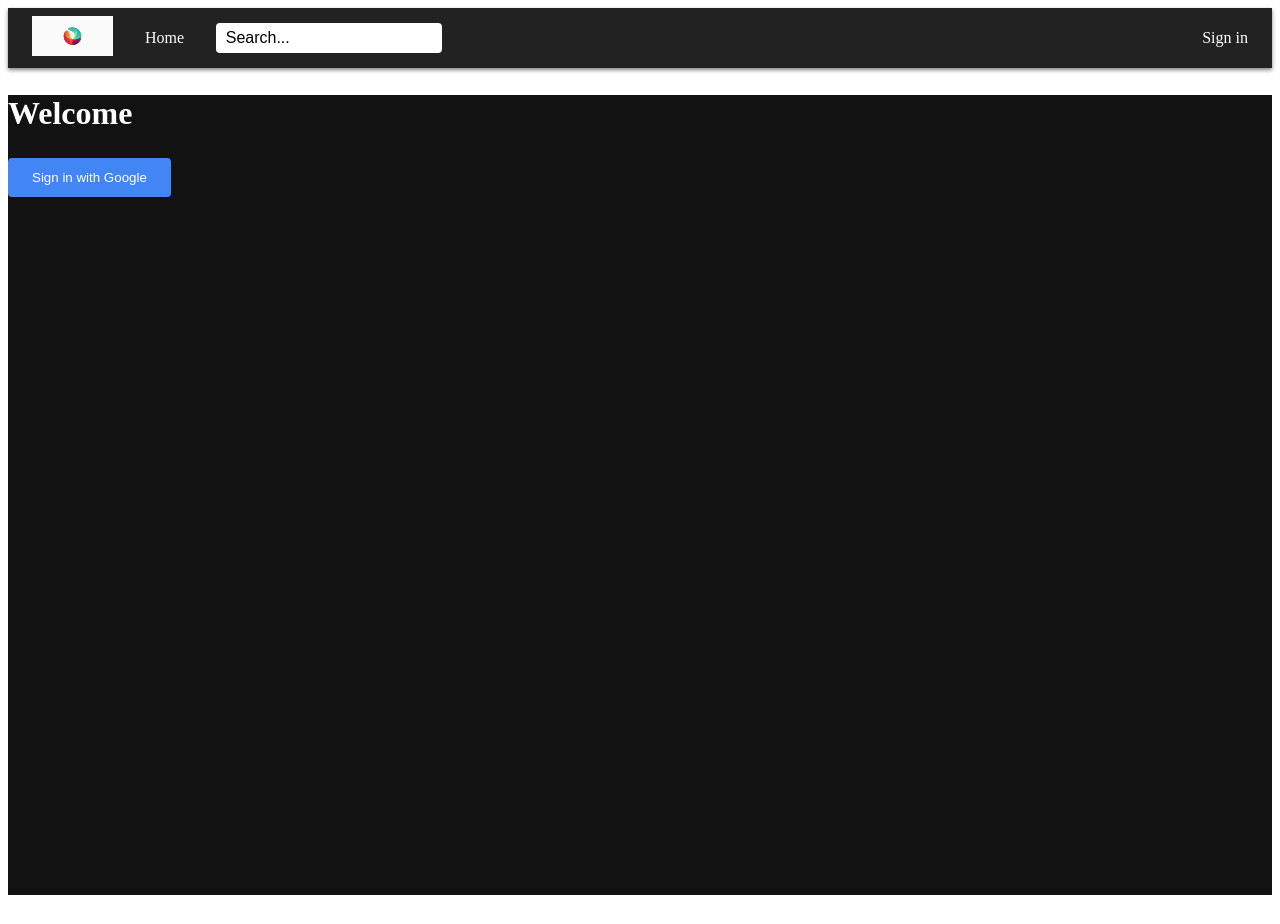
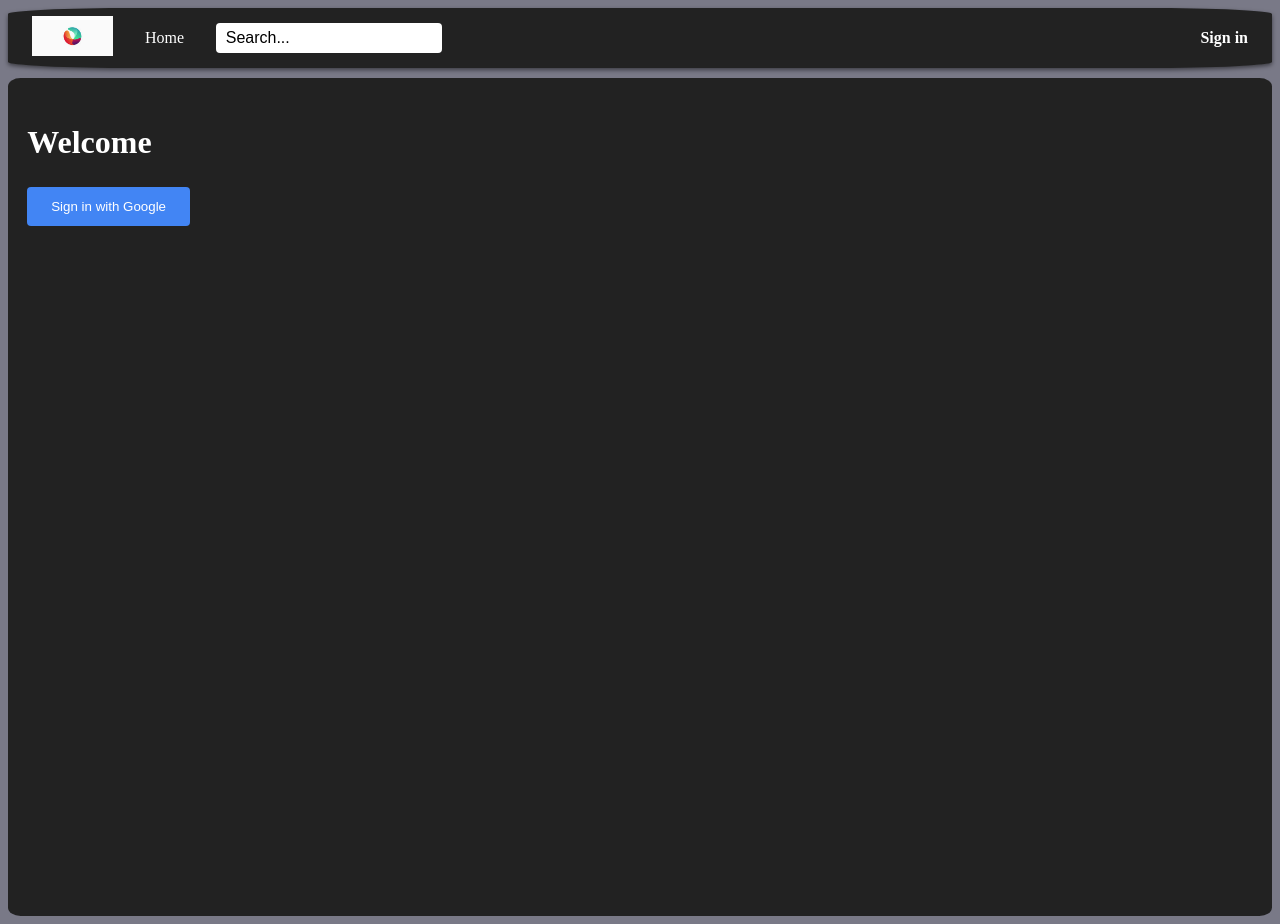
Before and after one commit to CRIMSONHydra/navi-sem-3, a React (Vite) app: page /login in a window 1280 px wide. Before the commit the page ends 903 px from the top, so only its background shows below. Built offline with nearby package versions, Linux system fonts and the light colour scheme; no server answers.

Commit message:
added some CSS

```diff
--- a/firebase.js
+++ b/firebase.js
@@ -12,7 +12,6 @@ const firebaseConfig = {
 };
 
 // Initialize Firebase
-console.log(firebaseConfig.apiKey);
 const app = initializeApp(firebaseConfig);
 
 // Initialize Firebase Authentication and get a reference to the service
--- a/src/App.css
+++ b/src/App.css
@@ -0,0 +1,3 @@
+body {
+  background-color:rgba(61, 60, 81, 0.685);
+}
--- a/src/components/Navbar.jsx
+++ b/src/components/Navbar.jsx
@@ -79,7 +79,7 @@ function Navbar() {
             )}
           </div>
         ) : (
-          <div className="signin">
+          <div className="sign-in">
             <Link to="/login">Sign in</Link>
           </div>
         )}
--- a/src/components/login.css
+++ b/src/components/login.css
@@ -4,8 +4,11 @@
   gap: 1rem;
   align-items: center;
   justify-content: center;
-  background-color: #121212;
+  background-color: #222222;
   color: #fff;
+  padding: 1.2rem;
+  margin-top: 10px;
+  border-radius: 1%;
 }
 
 .title {
--- a/src/components/navbar.css
+++ b/src/components/navbar.css
@@ -6,6 +6,7 @@ nav {
   justify-content: space-between;
   padding: 0.5rem 1.5rem;
   box-shadow: 0 2px 4px rgba(0, 0, 0, 0.5);
+  border-radius: 10%;
 }
 
 .nav-left {
@@ -74,3 +75,19 @@ input:focus {
 .dropdown-menu li a {
   transition: color 0.2s ease;
 }
+
+.sign-in a {
+  color: #fff;
+  text-decoration: none;
+  font-weight: bold;
+  transition: color 0.2s ease;
+}
+
+.sign-in a:hover {
+  color: #ddd;
+}
+
+.user-section {
+  display: flex;
+  align-items: center;
+}
```
